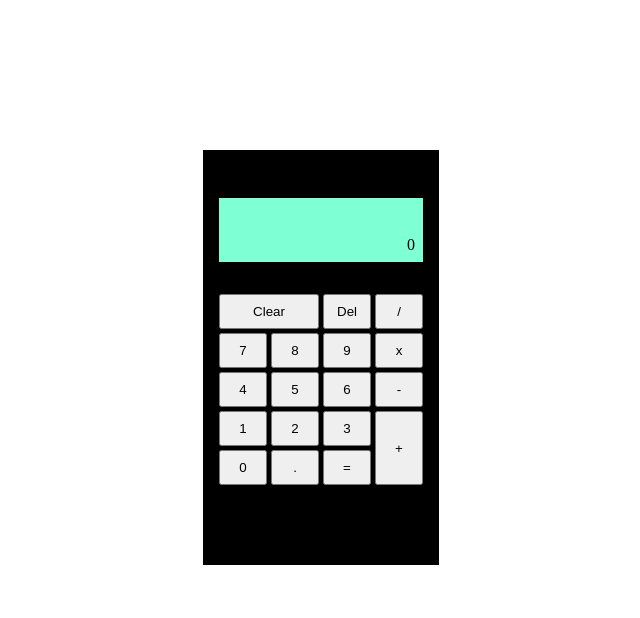
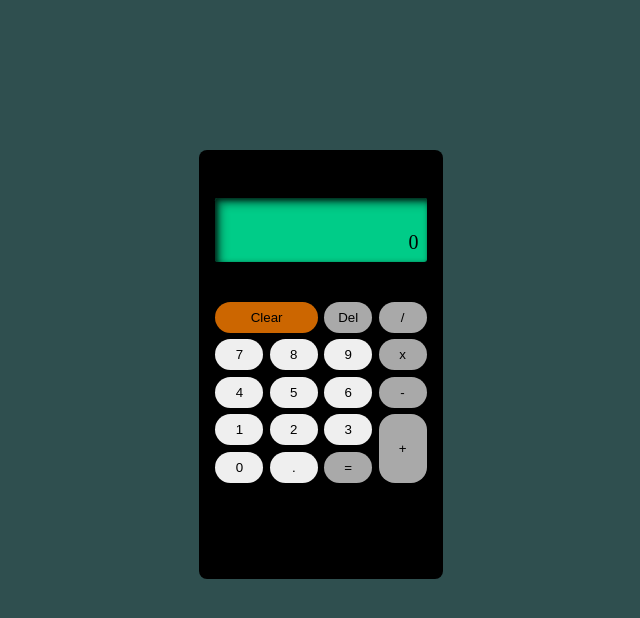
Before and after one commit to Jonathan-Evey/The-Odin-Project-Calculator, a plain HTML site: page index.html in a window 1280 px wide. Shown: the whole page, without its empty margins (319-959 px from the left). Drawn offline with Linux system fonts and the light colour scheme.

Commit message:
add styling to project

```diff
--- a/styles.css
+++ b/styles.css
@@ -9,22 +9,28 @@ body {
     display: flex;
     justify-content: center;
     align-items: center;
+    background-color: darkslategrey;
+
 }
 
 .calculator-container {
     background-color: black;
     margin-top: 150px;
-    padding: 3rem 1rem 5rem 1rem;
+    padding: 3rem 1rem 6rem 1rem;
+    border-radius: 0.5rem;
 }
 
 .screen {
     position: relative;
     height: 4rem;
     text-align: right;
-    background-color: aquamarine;
+    background-color: #00cc88;
     padding-right: 0.5rem;
     display: flex;
     flex-direction: column-reverse;
+    border-radius: 0.15rem;
+    box-shadow: 5px 5px 10px rgba(0, 0, 0, .5) inset,
+                2px 2px 5px rgba(0, 0, 0, .7) inset;
 }
 .stored-input-container {
     position: absolute;
@@ -44,18 +50,15 @@ body {
 }
 
 .user-input-display {
-    font-size: 1em;
+    font-size: 1.25em;
     padding-bottom: 0.5rem;
 }
 
-
-
-
 .button-container {
-    margin-top: 2rem;
+    margin-top: 2.5rem;
     display: grid;
     grid-template-columns: 3rem 3rem 3rem 3rem;
-    gap: .25rem;
+    gap: .4rem;
     grid-template-areas:
       "clear clear delete divide"
       "seven eight nine multiply"
@@ -65,10 +68,40 @@ body {
 }
 .btn {
     padding: .5rem;
+    border-radius: 1rem;
+    border: none;
+}
+
+.btn.equation-operator,
+.btn.delete,
+.btn.equals {
+    background-color: #a9a9a9;
+}
+.btn.equation-operator:hover,
+.btn.delete:hover,
+.btn.equals:hover {
+    background-color: #404040;
+}
+.btn:hover {
+    cursor: pointer;
+    scale: 1.05;
+}
+.btn:active {
+    scale: .95;
+}
+.btn.number:hover,
+.btn.decimal:hover {
+    background-color: #a9a9a9;
 }
 .clear {
     grid-area: clear;
+    background-color: #cc6600;
 }
+
+.clear:hover {
+    background-color: #663300;
+}
+
 .delete {
     grid-area: delete;
 }
```
